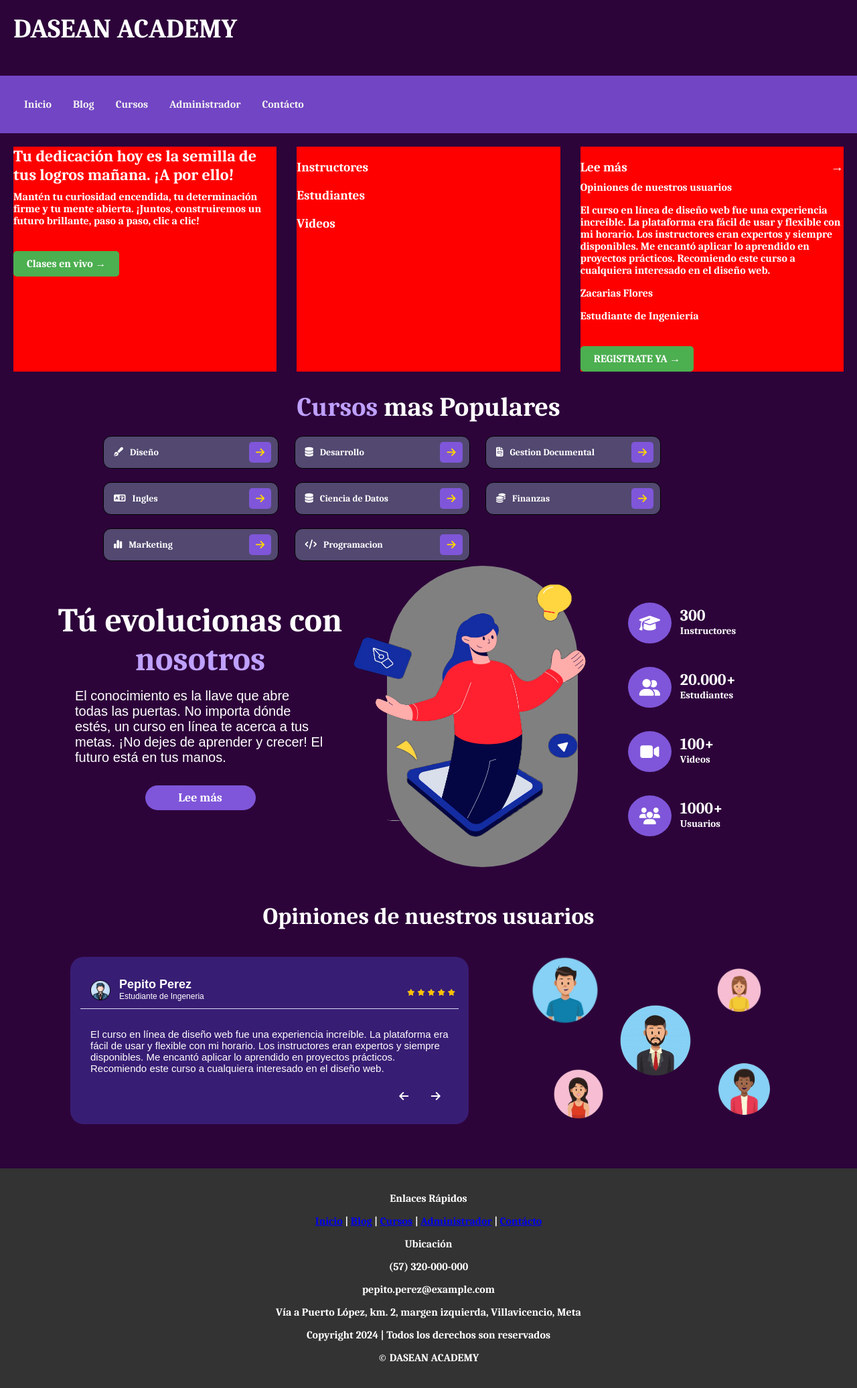
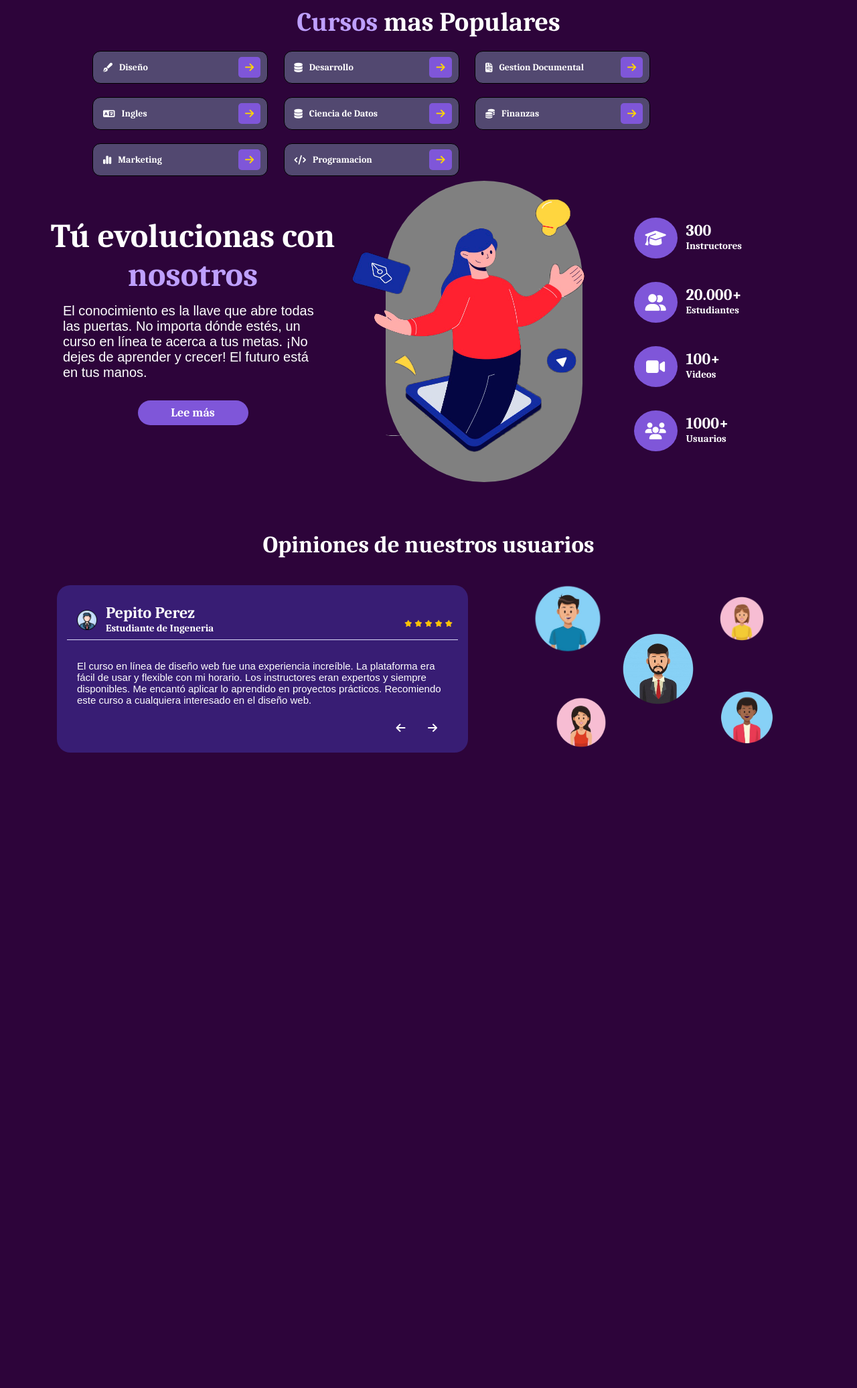
Before and after one commit to DannVal9/CAPUCHINO, a PHP site: page / in a window 1280 px wide. Shown: the whole page at 67% size. After the commit the page ends 1124 px from the top, so only its background shows below. Run offline with PHP 8.4, Linux system fonts and the light colour scheme.

Commit message:
Se Borro Lo antiguo que trabajo Danna

```diff
--- a/CAPUCHINO/Index.html
+++ b/CAPUCHINO/Index.html
@@ -9,40 +9,7 @@
     <link rel="stylesheet" href="https://cdnjs.cloudflare.com/ajax/libs/font-awesome/6.4.2/css/all.min.css" integrity="sha512-z3gLpd7yknf1YoNbCzqRKc4qyor8gaKU1qmn+CShxbuBusANI9QpRohGBreCFkKxLhei6S9CQXFEbbKuqLg0DA==" crossorigin="anonymous" referrerpolicy="no-referrer" />
 </head>
 <body>
-    <header>
-        <h1>DASEAN ACADEMY</h1>
-    </header>
-    <nav>
-        <a href="#">Inicio</a>
-        <a href="#">Blog</a>
-        <a href="#">Cursos</a>
-        <a href="#">Administrador</a>
-        <a href="#">Contácto</a>
-    </nav>
     <main>
-        <section>
-            <h2>Tu dedicación hoy es la semilla de tus logros mañana. ¡A por ello!</h2>
-            <p>Mantén tu curiosidad encendida, tu determinación firme y tu mente abierta. ¡Juntos, construiremos un futuro brillante, paso a paso, clic a clic!</p>
-            <a href="#" class="cta-button">Clases en vivo <span>&rarr;</span></a>
-        </section>
-        <section>
-            <h3>Instructores</h3>
-            <h3>Estudiantes</h3>
-            <h3>Videos</h3>
-        </section>
-        <section>
-            <h3>Lee más <span>&rarr;</span></h3>
-            <p>Opiniones de nuestros usuarios</p>
-            <div class="testimonial">
-                <p>El curso en línea de diseño web fue una experiencia increíble. La plataforma era fácil de usar y flexible con mi horario. Los instructores eran expertos y siempre disponibles. Me encantó aplicar lo aprendido en proyectos prácticos. Recomiendo este curso a cualquiera interesado en el diseño web.</p>
-                <div class="author">
-                    <p>Zacarias Flores</p>
-                    <p>Estudiante de Ingeniería</p>
-                </div>
-            </div>
-            <a href="#" class="cta-button">REGISTRATE YA <span>&rarr;</span></a>
-        </section>
-
         <div class="partem1">
             <h1 class="titulo1"><span class="highlight">Cursos</span> mas Populares</h1>
             <div class="partem1-1">
@@ -158,7 +125,7 @@
                     <div class="circle2">
                         <img src="./Img/Img2.png" alt="" class="img2">
                     </div>
-                    <div class="txt2">
+                    <div class="txt2M">
                         <h2>Pepito Perez</h2>
                         <h3>Estudiante de Ingeneria</h3>
                     </div>
@@ -183,19 +150,5 @@
         </div>
 
     </main>
-    <footer>
-        <p>Enlaces Rápidos</p>
-        <a href="#">Inicio</a> |
-        <a href="#">Blog</a> |
-        <a href="#">Cursos</a> |
-        <a href="#">Administrador</a> |
-        <a href="#">Contácto</a>
-        <p>Ubicación</p>
-        <p>(57) 320-000-000</p>
-        <p>pepito.perez@example.com</p>
-        <p>Vía a Puerto López, km. 2, margen izquierda, Villavicencio, Meta</p>
-        <p>Copyright 2024 | Todos los derechos son reservados</p>
-        <p>&copy; DASEAN ACADEMY</p>
-    </footer>
 </body>
 </html>
--- a/CAPUCHINO/styles.css
+++ b/CAPUCHINO/styles.css
@@ -8,190 +8,10 @@
 
 body {
     color: #ffffff;
-    min-width: 100vh;
+    width: 100%;
     margin: 0 auto;
     background-color: #2d043a;
 }
-
-header, nav, main, footer {
-    padding: 20px;
-}
-
-header h1 {
-    font-size: 2.5em;
-    margin-top: 0;
-}
-
-nav {
-    background-color: #4815a7;
-    overflow: hidden;
-}
-
-nav a {
-    float: left;
-    display: block;
-    color: #f2f2f2;
-    text-align: center;
-    padding: 14px 16px;
-    text-decoration: none;
-}
-
-nav a:hover {
-    background-color: #ddd;
-    color: black;
-}
-
-main {
-    display: flex;
-    flex-wrap: wrap;
-    justify-content: space-between;
-}
-
-main section {
-    flex-basis: calc(33.33% - 20px);
-    margin-bottom: 20px;
-}
-
-main section h2 {
-    font-size: 1.5em;
-    margin-top: 0;
-}
-
-main section h3 {
-    font-size: 1.2em;
-    margin-top: 20px;
-}
-
-main section h3 span {
-    float: right;
-}
-
-main section p {
-    margin-top: 10px;
-}
-
-footer {
-    background-color: #333;
-    color: #fff;
-    text-align: center;
-    padding: 10px;
-}
-
-
-header, nav, main, footer {
-    padding: 20px;
-}
-
-header h1 {
-    font-size: 2.5em;
-    margin-top: 0;
-}
-
-nav {
-    background-color: #4CAF50;
-    overflow: hidden;
-}
-
-nav a {
-    float: left;
-    display: block;
-    color: #f2f2f2;
-    text-align: center;
-    padding: 14px 16px;
-    text-decoration: none;
-}
-
-nav a:hover {
-    background-color: #ddd;
-    color: black;
-}
-
-main {
-    display: flex;
-    flex-wrap: wrap;
-    justify-content: space-between;
-}
-
-main section {
-    background-color: red;
-    flex-basis: calc(33.33% - 20px);
-    margin-bottom: 20px;
-}
-
-main section h2 {
-    font-size: 1.5em;
-    margin-top: 0;
-}
-
-main section h3 {
-    font-size: 1.2em;
-    margin-top: 20px;
-}
-
-main section h3 span {
-    float: right;
-}
-
-main section p {
-    margin-top: 10px;
-}
-
-.cta-button {
-    display: inline-block;
-    background-color: #4CAF50;
-    color: #fff;
-    padding: 10px 20px;
-    border-radius: 5px;
-    text-decoration: none;
-    margin-top: 20px;
-}
-header, nav, main, footer {
-    padding: 20px;
-}
-
-header h1 {
-    font-size: 2.5em;
-    margin-top: 0;
-}
-
-nav {
-    background-color: #7245c4;
-    overflow: hidden;
-}
-
-nav a {
-    float: left;
-    display: block;
-    color: #f2f2f2;
-    text-align: center;
-    padding: 14px 16px;
-    text-decoration: none;
-}
-
-nav a:hover {
-    background-color: #ddd;
-    color: black;
-}
-
-main {
-    display: flex;
-    flex-wrap: wrap;
-    justify-content: space-between;
-}
-
-main section {
-    flex-basis: calc(33.33% - 20px);
-    margin-bottom: 20px;
-}
-
-header, nav, main, footer {
-    padding: 20px;
-}
-
-header h1 {
-    font-size: 2
-}
-
 
 /* ####################################################### */
 
@@ -419,7 +239,7 @@
     margin-top: 35px;
 }
 
-.txt2
+.txt2M
 {
     margin-left: 13px;
     margin-top: 27px;
```
